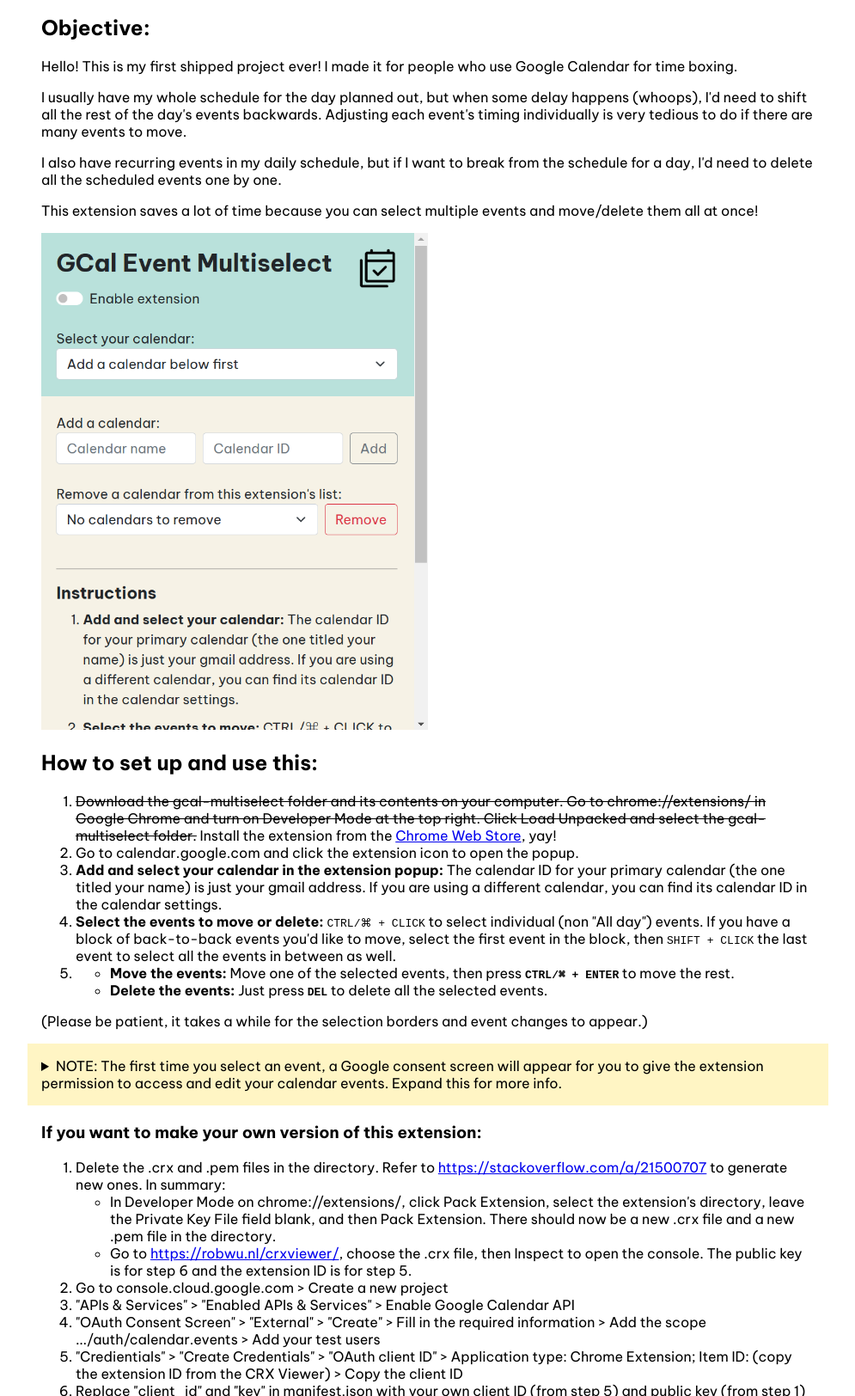
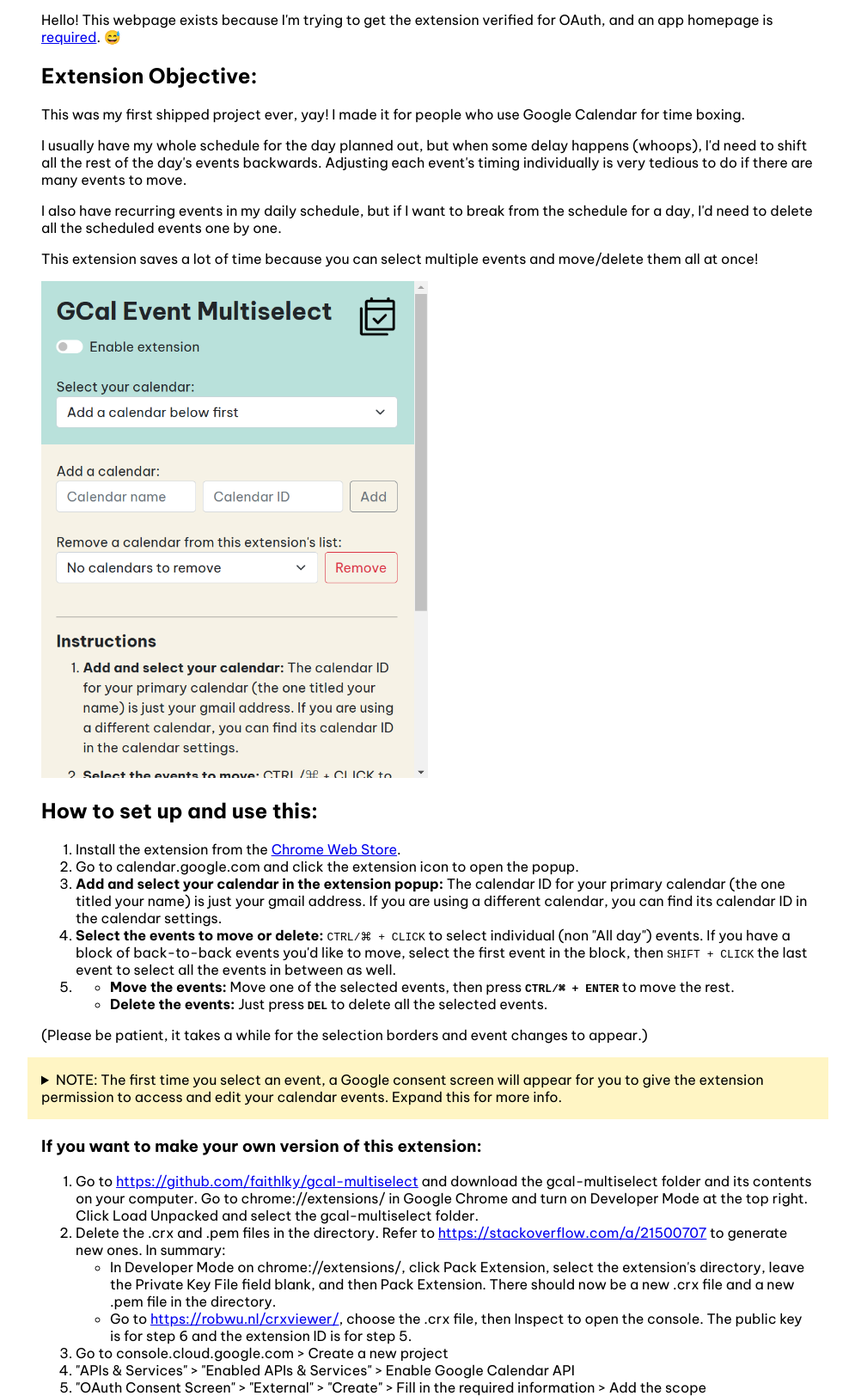
Before and after one commit to faithlky/faithlky.github.io, a plain HTML site: page gcal-multiselect/home.html in a window 1280 px wide. Shown: the part 521-2145 px from the top of the page at 86% size, without its empty margins (142-1137 px from the left). Drawn offline with Linux system fonts and the light colour scheme.

Commit message:
Update hompage

```diff
--- a/gcal-multiselect/home.html
+++ b/gcal-multiselect/home.html
@@ -4,7 +4,7 @@
     <meta charset="UTF-8">
     <meta name="viewport" content="width=device-width, initial-scale=1.0">
     <title>Google Calendar Event Multiselect | Home</title>
-    <link rel="icon" type="image/x-icon" href="https://raw.githubusercontent.com/faithlky/faithlky.github.io/refs/heads/main/gcal-multiselect/images/favicon.ico">
+    <link rel="icon" type="image/x-icon" href="images/favicon.ico">
     <link rel="stylesheet" href="gcal-multiselect-styles.css">
 </head>
 <body>
@@ -14,21 +14,21 @@
             <img src="images/icon-128-black.png" style="height: 4rem; width: 4rem">
             <h1>Google Calendar Event Multiselect</h1>
         </div>
-        <p>Github: <a href="https://github.com/faithlky/gcal-multiselect"  target="_blank">https://github.com/faithlky/gcal-multiselect</a></p>
+        <p>Github: <a href="https://github.com/faithlky/gcal-multiselect" target="_blank">https://github.com/faithlky/gcal-multiselect</a></p>
         <a id="install-link" href="https://chromewebstore.google.com/detail/google-calendar-event-mul/eocpakpdohecpcnfjmgohbkkcdeedhfo" target="_blank">Install it from the Chrome Web Store!</a>
         <br>
         <iframe width="560" height="315" src="https://www.youtube.com/embed/FStZ2e6FwVU?si=cIw6VZqIz02MtZmo" title="YouTube video player" frameborder="0" allow="accelerometer; autoplay; clipboard-write; encrypted-media; gyroscope; picture-in-picture; web-share" referrerpolicy="strict-origin-when-cross-origin" allowfullscreen></iframe>
     </div>
-
-    <h2>Objective:</h2>
-    <p>Hello! This is my first shipped project ever! I made it for people who use Google Calendar for time boxing.</p>
+    <p>Hello! This webpage exists because I'm trying to get the extension verified for OAuth, and an app homepage is <a href="https://support.google.com/cloud/answer/13464321?sjid=13385238972695476127-NC" target="_blank">required</a>. 😅</p>
+    <h2>Extension Objective:</h2>
+    <p>This was my first shipped project ever, yay! I made it for people who use Google Calendar for time boxing.</p>
     <p>I usually have my whole schedule for the day planned out, but when some delay happens (whoops), I&#39;d need to shift all the rest of the day&#39;s events backwards. Adjusting each event&#39;s timing individually is very tedious to do if there are many events to move.</p>
     <p>I also have recurring events in my daily schedule, but if I want to break from the schedule for a day, I&#39;d need to delete all the scheduled events one by one.</p>
     <p>This extension saves a lot of time because you can select multiple events and move/delete them all at once!</p>
     <p><img src="images/popup-screenshot.png" alt="Screenshot of extension popup"></p>
     <h2>How to set up and use this:</h2>
     <ol>
-        <li><del>Download the gcal-multiselect folder and its contents on your computer. Go to chrome://extensions/ in Google Chrome and turn on Developer Mode at the top right. Click Load Unpacked and select the gcal-multiselect folder.</del> Install the extension from the <a href="https://chromewebstore.google.com/detail/google-calendar-event-mul/eocpakpdohecpcnfjmgohbkkcdeedhfo">Chrome Web Store</a>, yay!</li>
+        <li>Install the extension from the <a href="https://chromewebstore.google.com/detail/google-calendar-event-mul/eocpakpdohecpcnfjmgohbkkcdeedhfo" target="_blank">Chrome Web Store</a>.</li>
         <li>Go to calendar.google.com and click the extension icon to open the popup.</li>
         <li><strong>Add and select your calendar in the extension popup:</strong> The calendar ID for your primary calendar (the one titled your name) is just your gmail address. If you are using a different calendar, you can find its calendar ID in the calendar settings.</li>
         <li><strong>Select the events to move or delete:</strong> <code>CTRL/⌘ + CLICK</code> to select individual (non &quot;All day&quot;) events. If you have a block of back-to-back events you&#39;d like to move, select the first event in the block, then <code>SHIFT + CLICK</code> the last event to select all the events in between as well.</li>
@@ -43,7 +43,7 @@
         <summary>NOTE: The first time you select an event, a Google consent screen will appear for you to give the extension permission to access and edit your calendar events. Expand this for more info.</summary>
         <br>
         <img src="images/OAuth%20screen%201%20-%20choose%20account.png" alt="Screenshot of Google consent screen">
-        <p>After choosing your account, you will see this warning, which is here because the extension makes use of the Google Calendar API&#39;s &quot;.../auth/calendar.events&quot; scope (permission to view and edit events on all your calendars). This is categorised as a sensitive scope as it grants access to private Google User Data, so I need to submit the extension for <a href="https://support.google.com/cloud/answer/13463073?sjid=13385238972695476127-NC">verification</a> by Google. I'm still trying to get it verified; please 🐻 with me!</p>
+        <p>After choosing your account, you will see this warning, which is here because the extension makes use of the Google Calendar API&#39;s &quot;.../auth/calendar.events&quot; scope (permission to view and edit events on all your calendars). This is categorised as a sensitive scope as it grants access to private Google User Data, so I need to submit the extension for <a href="https://support.google.com/cloud/answer/13463073?sjid=13385238972695476127-NC" target="_blank">verification</a> by Google. I'm still trying to get it verified; please 🐻 with me!</p>
         <p>So for now, just click &quot;Advanced&quot; at the bottom, then click &quot;Go to Google Calendar Event Multiselect (unsafe)&quot;.</p>
         <img src="images/OAuth%20screen%202%20-%20click%20Advanced.png" alt="Screenshot of warning saying &quot;Google hasn&#39;t verified this app&quot; with a link at the bottom saying &quot;Advanced&quot;">
         <img src="images/OAuth%20screen%203%20-%20click%20Go%20to.png" alt="Screenshot of warning saying &quot;Google hasn&#39;t verified this app&quot; with a link at the bottom saying &quot;Go to Google Calendar Event Multiselect (unsafe)&quot;">
@@ -52,10 +52,11 @@
     </details>
     <h3>If you want to make your own version of this extension:</h3>
     <ol>
-        <li>Delete the .crx and .pem files in the directory. Refer to <a href="https://stackoverflow.com/a/21500707">https://stackoverflow.com/a/21500707</a> to generate new ones. In summary:
+        <li>Go to <a href="https://github.com/faithlky/gcal-multiselect" target="_blank">https://github.com/faithlky/gcal-multiselect</a> and download the gcal-multiselect folder and its contents on your computer. Go to chrome://extensions/ in Google Chrome and turn on Developer Mode at the top right. Click Load Unpacked and select the gcal-multiselect folder.</li>
+        <li>Delete the .crx and .pem files in the directory. Refer to <a href="https://stackoverflow.com/a/21500707" target="_blank">https://stackoverflow.com/a/21500707</a> to generate new ones. In summary:
             <ul>
                 <li>In Developer Mode on chrome://extensions/, click Pack Extension, select the extension&#39;s directory, leave the Private Key File field blank, and then Pack Extension. There should now be a new .crx file and a new .pem file in the directory.</li>
-                <li>Go to <a href="https://robwu.nl/crxviewer/">https://robwu.nl/crxviewer/</a>, choose the .crx file, then Inspect to open the console. The public key is for step 6 and the extension ID is for step 5.</li>
+                <li>Go to <a href="https://robwu.nl/crxviewer/" target="_blank">https://robwu.nl/crxviewer/</a>, choose the .crx file, then Inspect to open the console. The public key is for step 6 and the extension ID is for step 5.</li>
             </ul>
         </li>
         <li>Go to console.cloud.google.com &gt; Create a new project</li>
@@ -71,6 +72,7 @@
         <li>It would be really nice if all the selected events would just shift together once one is shifted, without having to press Ctrl+Enter, but unfortunately, it seems like Google Calendar does something when events are dragged &amp; dropped which prevents the dropping of events from registering as mouseups. I&#39;d like to try and find an alternative solution if possible.</li>
         <li>Everything is kind of very slow... 🐌... Gotta try and fix that, though I&#39;m not sure how I might approach this problem, since some of the lagginess might be due to the way Google Calendar updates the page.</li>
     </ul>
+    <br>
     <footer>
         <hr>
         <p><a href="https://faithlky.xyz/gcal-multiselect/privacy-policy.html">Privacy Policy</a></p>
```
